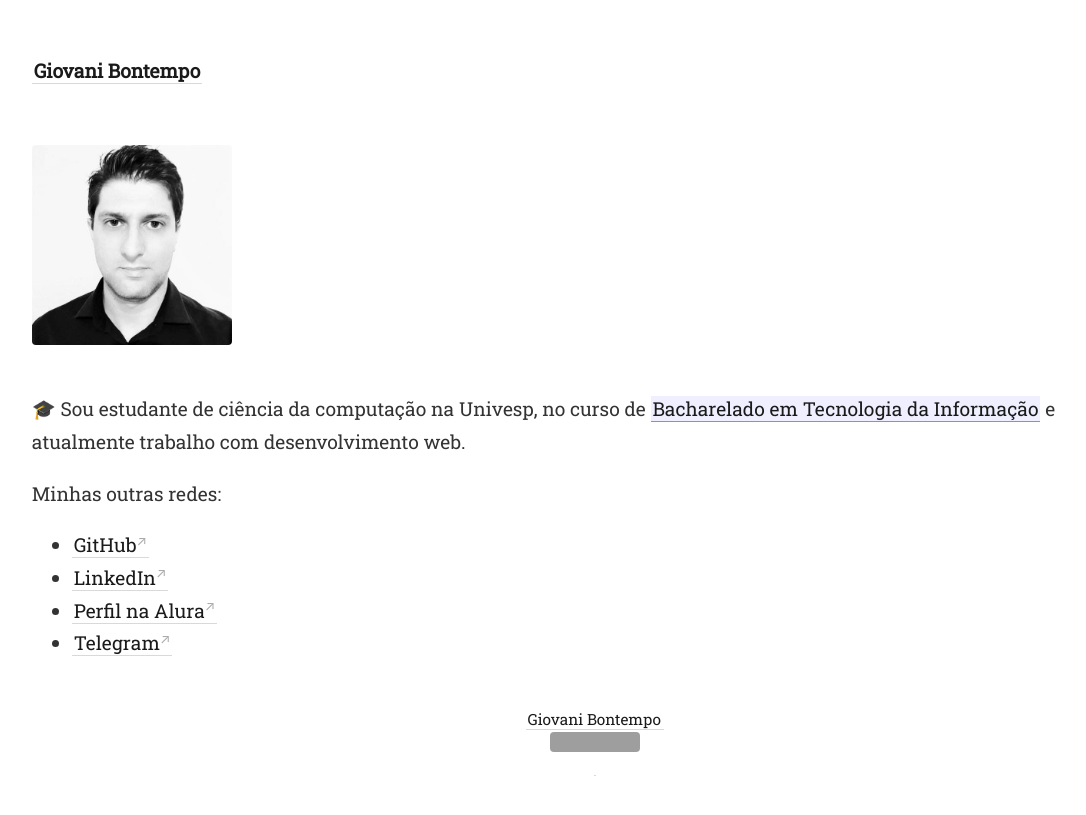
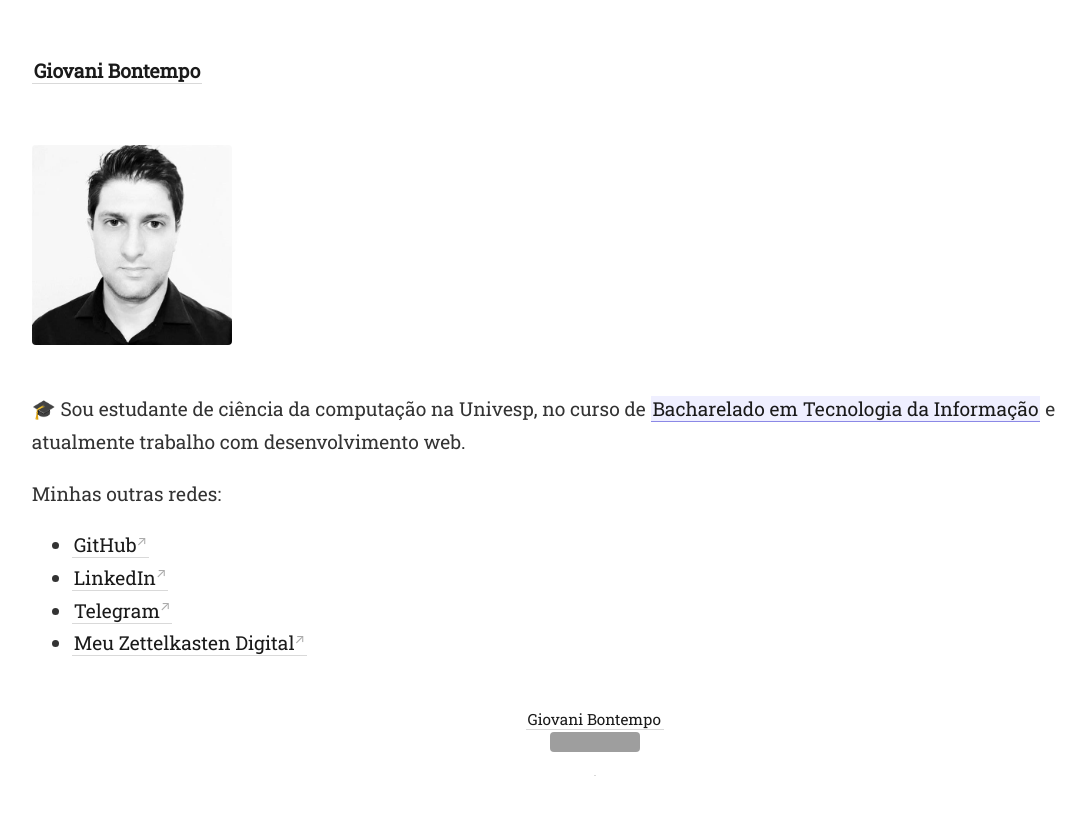
Before and after one commit to gio-bon/MyDigitalGarden, a Jekyll site: the page built from _pages/about.md, in a window 1280 px wide. Shown: the top 815 px of the page, without its empty margins (45-1131 px from the left). Built offline with Jekyll 4.4.1, drawn with Linux system fonts in a browser that asks for light colours; grey boxes are pictures that could not be loaded.

Commit message:
incluso zettel

```diff
--- a/_pages/about.md
+++ b/_pages/about.md
@@ -12,5 +12,5 @@ Minhas outras redes:
 
 - [GitHub](https://github.com/gio-bon)
 - [LinkedIn](https://www.linkedin.com/in/gio-bon/)
-- [Perfil na Alura](https://cursos.alura.com.br/user/giobon)
 - [Telegram](https://t.me/giobon)
+- [Meu Zettelkasten Digital](https://gio-bon.github.io/#/page/Index)
```
